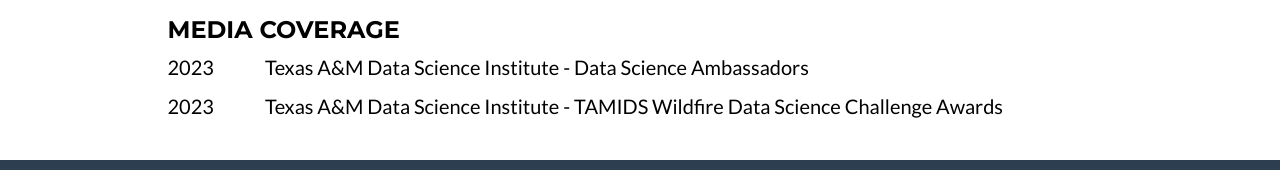
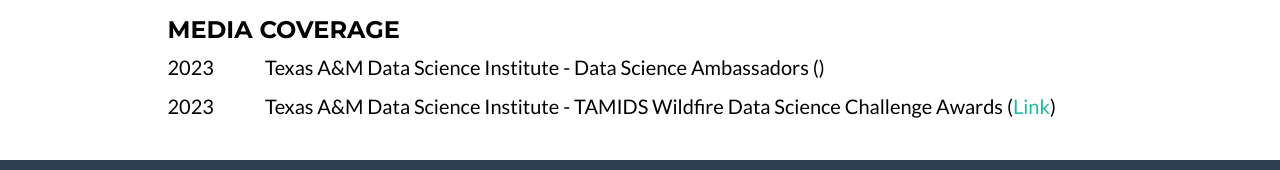
Before and after one commit to ChunwuZhu/zhuchunwu.github.io, a website: page index.html in a window 1280 px wide. Shown: the part 3849-4019 px from the top of the page. Drawn offline with nearby package versions, Linux system fonts and the light colour scheme.

Commit message:
Update index.html

```diff
--- a/index.html
+++ b/index.html
@@ -559,7 +559,7 @@
                     <p>2023</p>
                 </div>
                 <div class="col-lg-10">
-                    <p herf="https://tamids.tamu.edu/2023/08/29/tamids-announces-2023-data-science-student-ambassadors/">Texas A&M Data Science Institute - Data Science Ambassadors</p>
+                    <p>Texas A&M Data Science Institute - Data Science Ambassadors (<a herf="https://tamids.tamu.edu/2023/08/29/tamids-announces-2023-data-science-student-ambassadors/"></a>)</p>
                 </div>
             </div>
             <div class="row">
@@ -567,7 +567,7 @@
                     <p>2023</p>
                 </div>
                 <div class="col-lg-10">
-                    <p herf="https://tamids.tamu.edu/2023/05/01/wildfire-challenge-awards/">Texas A&M Data Science Institute - TAMIDS Wildfire Data Science Challenge Awards</p>
+                    <p>Texas A&M Data Science Institute - TAMIDS Wildfire Data Science Challenge Awards (<a herf="https://tamids.tamu.edu/2023/05/01/wildfire-challenge-awards/">Link</a>)</p>
                 </div>
             </div>
 
```
